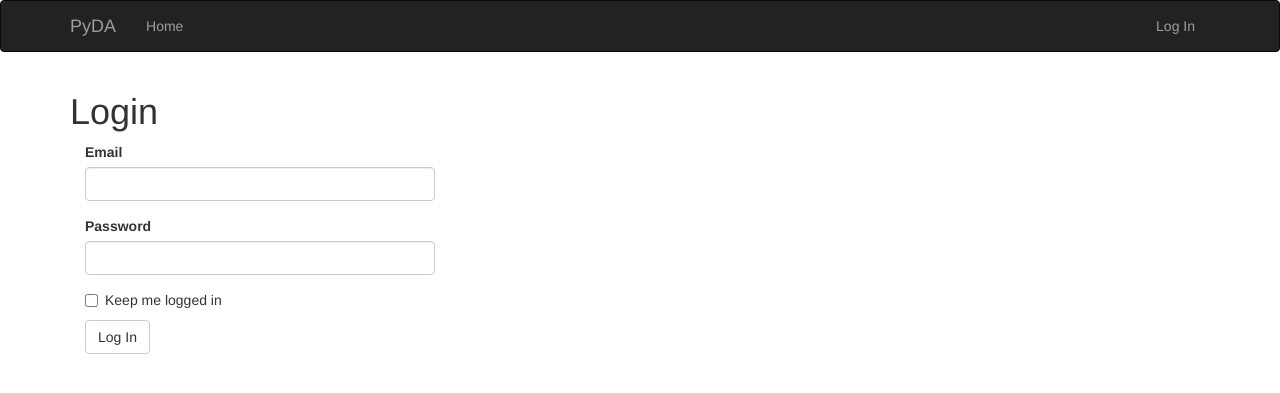
After one commit to 4kind/pyda, a Flask app: page /auth/login in a window 1280 px wide. The commit adds this page. Shown: the top 393 px of the page. Run offline with Flask 2, Linux system fonts and the light colour scheme; some libraries are stand-ins or nearby versions.

Commit message:
* added authenthication with login form

```diff
--- /dev/null
+++ b/app/auth/__init__.py
@@ -0,0 +1,5 @@
+from flask import Blueprint
+
+auth = Blueprint('auth', __name__)
+
+from . import views
--- /dev/null
+++ b/app/auth/forms.py
@@ -0,0 +1,10 @@
+from flask_wtf import Form
+from wtforms import StringField, PasswordField, BooleanField, SubmitField
+from wtforms.validators import DataRequired, Email, Length
+
+
+class LoginForm(Form):
+    email = StringField('Email', validators=[DataRequired(), Length(1, 64), Email()])
+    password = PasswordField('Password', validators=[DataRequired()])
+    remember_me = BooleanField('Keep me logged in')
+    submit = SubmitField('Log In')
--- /dev/null
+++ b/app/auth/views.py
@@ -0,0 +1,25 @@
+from flask import render_template, redirect, request, url_for, flash
+from flask_login import login_user, logout_user, login_required
+from . import auth
+from ..models import User
+from .forms import LoginForm
+
+
+@auth.route('/login', methods=['GET', 'POST'])
+def login():
+    form = LoginForm()
+    if form.validate_on_submit():
+        user = User.query.filter_by(email=form.email.data).first()
+        if user is not None and user.verify_password(form.password.data):
+            login_user(user, form.remember_me.data)
+            return redirect(request.args.get('next') or url_for('main.index'))
+        flash('Invalid email or password.')
+    return render_template('auth/login.html', form=form)
+
+
+@auth.route('/logout')
+@login_required
+def logout():
+    logout_user()
+    flash('You have been logged out.')
+    return redirect(url_for('main.index'))
--- a/app/templates/404.html
+++ b/app/templates/404.html
@@ -3,5 +3,5 @@
 {% block body %}
   <h1>Page Not Found</h1>
   <p>What you were looking for is just not there.
-  <p><a href="{{ url_for('main.login') }}">go somewhere nice</a>
+  <p><a href="{{ url_for('auth.login') }}">go somewhere nice</a>
 {% endblock %}
--- /dev/null
+++ b/app/templates/auth/login.html
@@ -0,0 +1,9 @@
+{% extends "layout.html" %}
+{% import "bootstrap/wtf.html" as wtf %}
+
+{% block page_content %}
+    <h1>Login</h1>
+    <div class="col-md-4">
+        {{ wtf.quick_form(form) }}
+    </div>
+{% endblock %}
--- a/app/templates/layout.html
+++ b/app/templates/layout.html
@@ -1,18 +1,50 @@
-<!doctype html>
-<title>PyDA</title>
-<link rel=stylesheet type=text/css href="{{ url_for('static', filename='style.css') }}">
-<div class=page>
-    <h1>PyDA</h1>
-    <div class=metanav>
-        <i class="material-icons home">home</i>
-        {% if not session.logged_in %}
-        <a href="{{ url_for('main.login') }}">log in</a>
-        {% else %}
-        <a href="{{ url_for('main.logout') }}">log out</a>
-        {% endif %}
+{% extends "bootstrap/base.html" %}
+
+{% block title %}PyDA{% endblock %}
+
+{% block head %}
+    {{ super() }}
+    <link rel="shortcut icon" href="{{ url_for('static', filename='favicon.ico') }}" type="image/x-icon">
+    <link rel="icon" href="{{ url_for('static', filename='favicon.ico') }}" type="image/x-icon">
+{% endblock %}
+
+{% block navbar %}
+    <div class="navbar navbar-inverse" role="navigation">
+        <div class="container">
+            <div class="navbar-header">
+                <button type="button" class="navbar-toggle" data-toggle="collapse" data-target=".navbar-collapse">
+                    <span class="sr-only">Toggle navigation</span>
+                    <span class="icon-bar"></span>
+                    <span class="icon-bar"></span>
+                    <span class="icon-bar"></span>
+                </button>
+                <a class="navbar-brand" href="{{ url_for('main.index') }}">PyDA</a>
+            </div>
+            <div class="navbar-collapse collapse">
+                <ul class="nav navbar-nav">
+                    <li><a href="{{ url_for('main.index') }}">Home</a></li>
+                </ul>
+                <ul class="nav navbar-nav navbar-right">
+                    {% if current_user.is_authenticated %}
+                        <li><a href="{{ url_for('auth.logout') }}">Log Out</a></li>
+                    {% else %}
+                        <li><a href="{{ url_for('auth.login') }}">Log In</a></li>
+                    {% endif %}
+                </ul>
+            </div>
+        </div>
     </div>
-    {% for message in get_flashed_messages() %}
-    <div class=flash>{{ message }}</div>
-    {% endfor %}
-    {% block body %}{% endblock %}
-</div>
+{% endblock %}
+
+{% block content %}
+    <div class="container">
+        {% for message in get_flashed_messages() %}
+            <div class="alert alert-warning">
+                <button type="button" class="close" data-dismiss="alert">&times;</button>
+                {{ message }}
+            </div>
+        {% endfor %}
+
+        {% block page_content %}{% endblock %}
+    </div>
+{% endblock %}
--- a/config.py
+++ b/config.py
@@ -4,13 +4,11 @@ basedir = os.path.abspath(os.path.dirname(__file__))
 
 
 class Config:
-    SECRET_KEY = os.environ.get('SECRET KEY') or 'ad8SFAsiu9faASF9sfls32'
-    USERNAME = 'admin'
-    PASSWORD = 'default'
+    SECRET_KEY = os.environ.get('SECRET KEY') or 'Please enter secret Key'
     SQLALCHEMY_COMMIT_ON_TEARDOWN = True
     SQLALCHEMY_TRACK_MODIFICATIONS = False
     PYDA_MAIL_SUBJECT_PREFIX = '[PyDA]'
-    PYDA_MAIL_SENDER = 'PyDA Admin <kind@posteo.de>'
+    PYDA_MAIL_SENDER = 'PyDA Admin <pyda@admin.de>'
     PYDA_ADMIN = os.environ.get('PYDA_ADMIN')
 
     @staticmethod
--- a/requirements.txt
+++ b/requirements.txt
@@ -2,6 +2,8 @@ alembic==0.8.8
 click==6.6
 dominate==2.2.1
 Flask==0.11.1
+Flask-Bootstrap==3.3.7.0
+Flask-Login==0.3.2
 Flask-Migrate==2.0.0
 Flask-Script==2.0.5
 Flask-SQLAlchemy==2.1
```
Also changed, not shown: app/__init__.py (+12 -0 lines), app/main/views.py (+3 -20 lines), app/models.py (+30 -1 lines), app/templates/index.html (added, +9 -0 lines), app/templates/login.html (deleted, +0 -14 lines), manage.py (+27 -3 lines), migrations/versions/d023db9d547c_.py (added, +30 -0 lines), migrations/versions/ff622e20c1ab_.py (added, +32 -0 lines), tests/test_user_model.py (added, +23 -0 lines), README.md.
